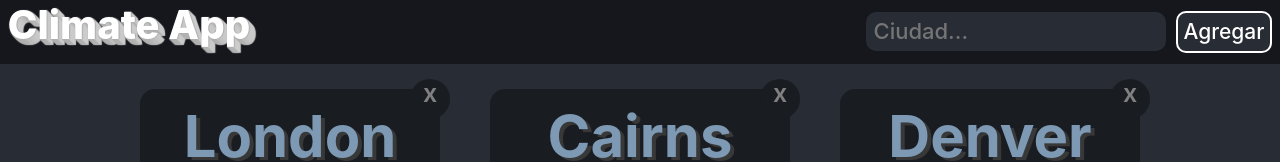
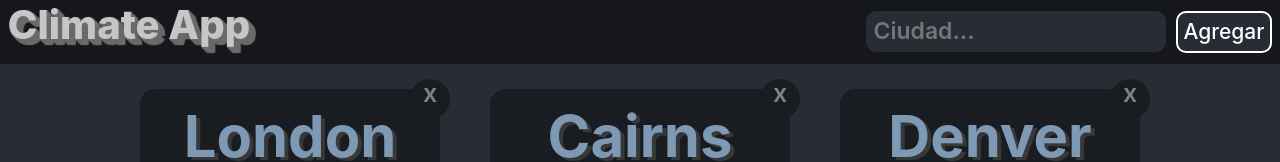
Before and after one commit to TomasBorquez/Climate-App, a React (Create React App) app: page / in a window 1280 px wide. Shown: the top 162 px of the page. Built offline with nearby package versions, Linux system fonts and the light colour scheme.

Commit message:
changed tittle again

```diff
--- a/src/components/SearchBar.module.css
+++ b/src/components/SearchBar.module.css
@@ -2,8 +2,8 @@
   text-align: center;
   font-weight: 800;
   font-size: 40px;
-  color: #ffffff;
-  text-shadow: 1px 0px 1px #adadad, 0px 1px 1px #adadad, 2px 1px 1px #CCCCCC, 1px 2px 1px #adadad, 3px 2px 1px #CCCCCC, 2px 3px 1px #adadad, 4px 3px 1px #CCCCCC, 3px 4px 1px #adadad, 5px 4px 1px #CCCCCC, 4px 5px 1px #adadad, 6px 5px 1px #CCCCCC, 5px 6px 1px #adadad, 7px 6px 1px #CCCCCC;
+  color: #c6c6c6;
+  text-shadow: 1px 0px 1px #6b6b6b, 0px 1px 1px #6b6b6b, 2px 1px 1px #6b6b6b, 1px 2px 1px #6b6b6b, 3px 2px 1px #6b6b6b, 2px 3px 1px #6b6b6b, 4px 3px 1px #6b6b6b, 3px 4px 1px #6b6b6b, 5px 4px 1px #6b6b6b, 4px 5px 1px #6b6b6b, 6px 5px 1px #6b6b6b, 5px 6px 1px #6b6b6b, 7px 6px 1px #6b6b6b;
 }
 
 #navy {
@@ -41,13 +41,14 @@
 
 #input {
   border: none;
+  border-radius: 10px;
   background-color: #282c34;
-  border-radius: 10px;
   margin-right: 10px;
-  font-size: 22px;
+  color: white;
+  font-size: 23px;
   width: 300px;
   padding-top: 3px;
   padding-bottom: 3px;
   padding-left: 8px;
-  font-weight: 480;
+  font-weight: 600;
 }
```
